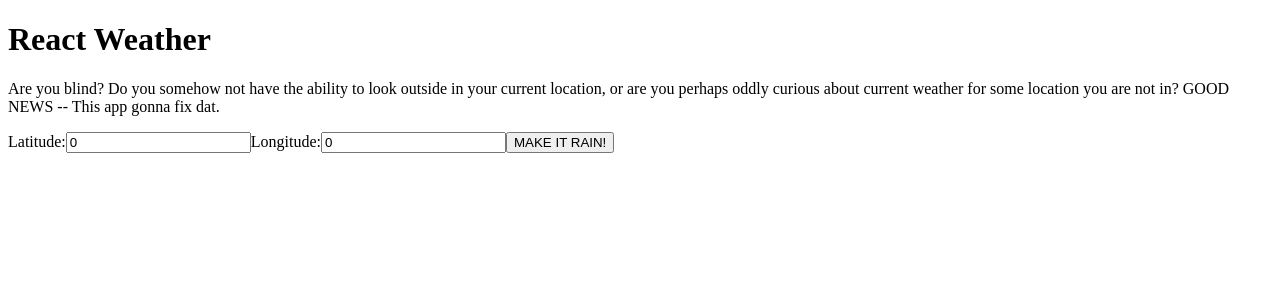
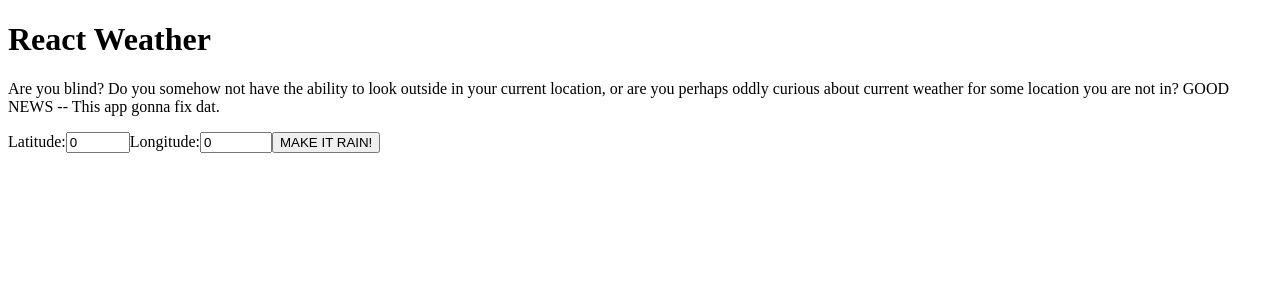
Before and after one commit to jamesjenkinsjr/react-weather, a React (Create React App) app: page / in a window 1280 px wide. Shown: the top 300 px of the page. Built offline with nearby package versions, Linux system fonts and the light colour scheme.

Commit message:
Added validation to inputs for lat and long

```diff
--- a/src/App.js
+++ b/src/App.js
@@ -30,11 +30,11 @@ class App extends Component {
       <form>
         <label>
           Latitude:
-          <input type="float" onChange={(e) => this.handleLatChange(e)} value={this.state.lat}/>
+          <input type="number" min="-90" max="90" onChange={(e) => this.handleLatChange(e)} value={this.state.lat} required/>
         </label>
         <label>
           Longitude:
-          <input type="float" onChange={(e) => this.handleLongChange(e)} value={this.state.long}/>
+          <input type="number" min="-180" max="180" onChange={(e) => this.handleLongChange(e)} value={this.state.long} required/>
         </label>
         <button onClick={() => alert('Shazam it\'s weather')}>MAKE IT RAIN!</button>
       </form>
```
